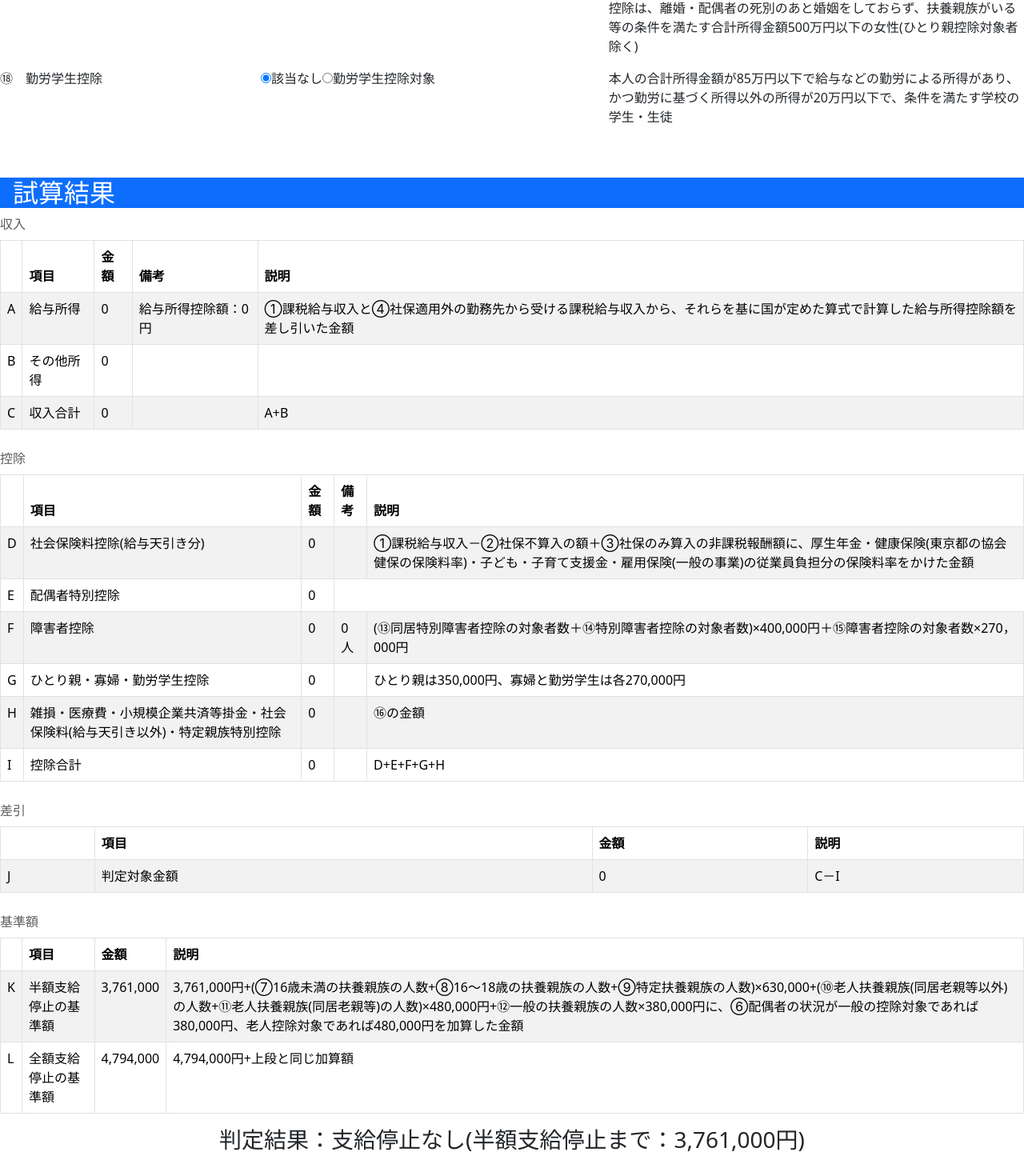
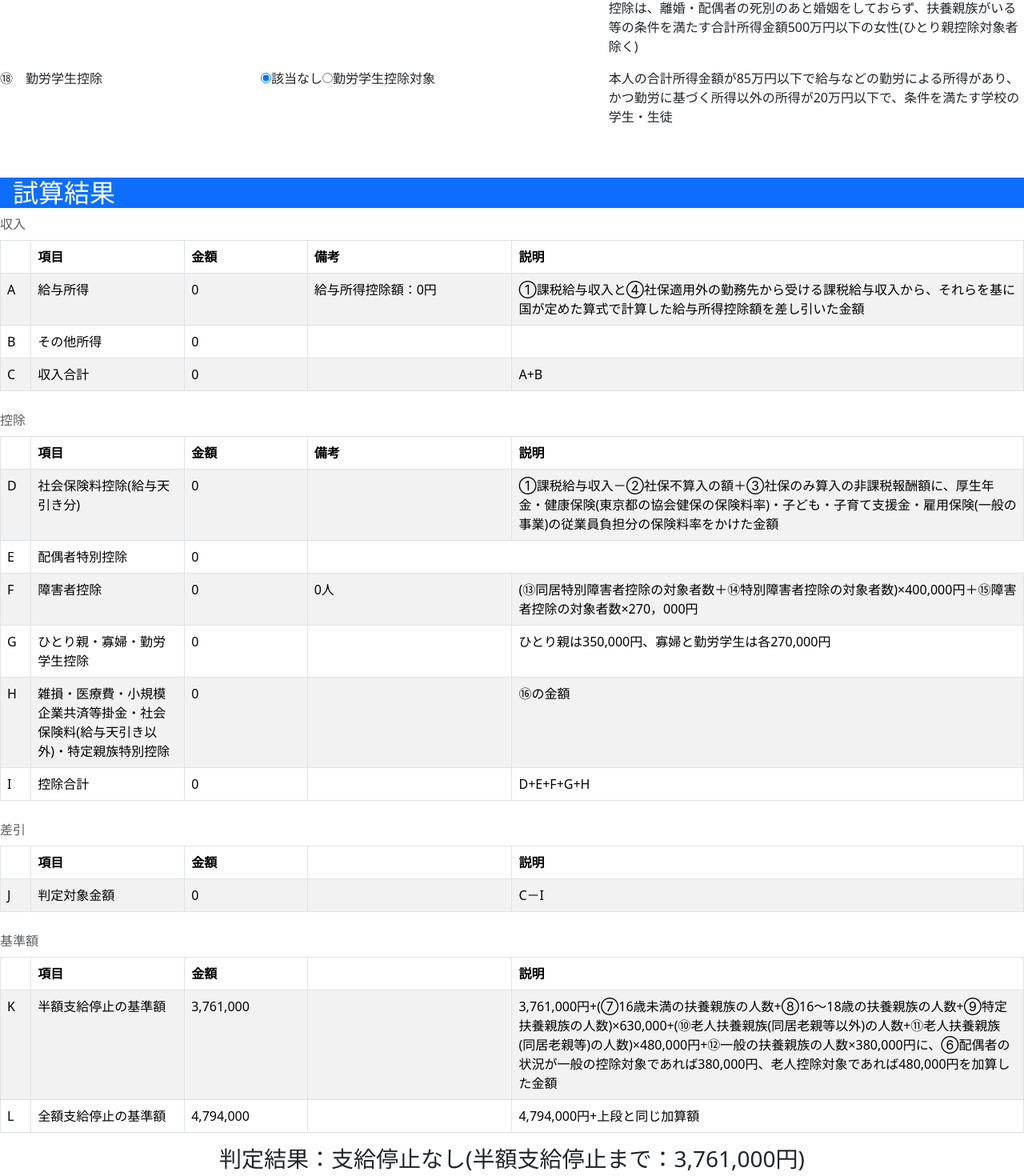
Before and after one commit to actlaboratory/SSS, a React (Vite) app: page / in a window 1280 px wide. Shown: the part 1743-3213 px from the top of the page at 80% size. Built offline with nearby package versions, Linux system fonts and the light colour scheme.

Commit message:
結果票の列幅統一

```diff
--- a/src/App.tsx
+++ b/src/App.tsx
@@ -444,8 +444,15 @@ const App: React.FC = () => {
             </div>
 
             <Table striped bordered hover
-                   style={{captionSide: "top"}}>
+                   style={{captionSide: "top", tableLayout: "fixed"}}>
                 <caption>収入</caption>
+                <colgroup>
+                    <col style={{width: "3%"}} />
+                    <col style={{width: "15%"}} />
+                    <col style={{width: "12%"}} />
+                    <col style={{width: "20%"}} />
+                    <col style={{width: "50%"}} />
+                </colgroup>
                 <thead>
                 <tr>
                     <th></th>
@@ -481,8 +488,15 @@ const App: React.FC = () => {
             </Table>
 
             <Table striped bordered hover
-                   style={{captionSide: "top"}}>
+                   style={{captionSide: "top", tableLayout: "fixed"}}>
                 <caption>控除</caption>
+                <colgroup>
+                    <col style={{width: "3%"}} />
+                    <col style={{width: "15%"}} />
+                    <col style={{width: "12%"}} />
+                    <col style={{width: "20%"}} />
+                    <col style={{width: "50%"}} />
+                </colgroup>
                 <thead>
                 <tr>
                     <th></th>
@@ -540,13 +554,21 @@ const App: React.FC = () => {
             </Table>
 
             <Table striped bordered hover
-                   style={{captionSide: "top"}}>
+                   style={{captionSide: "top", tableLayout: "fixed"}}>
                 <caption>差引</caption>
+                <colgroup>
+                    <col style={{width: "3%"}} />
+                    <col style={{width: "15%"}} />
+                    <col style={{width: "12%"}} />
+                    <col style={{width: "20%"}} />
+                    <col style={{width: "50%"}} />
+                </colgroup>
                 <thead>
                 <tr>
                     <th></th>
                     <th>項目</th>
                     <th>金額</th>
+                    <th></th>
                     <th>説明</th>
                 </tr>
                 </thead>
@@ -555,19 +577,28 @@ const App: React.FC = () => {
                     <td>J</td>
                     <td>判定対象金額</td>
                     <td>{(shotoku - koujo).toLocaleString()}</td>
+                    <td></td>
                     <td>C－I</td>
                 </tr>
                 </tbody>
             </Table>
 
             <Table striped bordered hover
-                   style={{captionSide: "top"}}>
+                   style={{captionSide: "top", tableLayout: "fixed"}}>
                 <caption>基準額</caption>
+                <colgroup>
+                    <col style={{width: "3%"}} />
+                    <col style={{width: "15%"}} />
+                    <col style={{width: "12%"}} />
+                    <col style={{width: "20%"}} />
+                    <col style={{width: "50%"}} />
+                </colgroup>
                 <thead>
                 <tr>
                     <th></th>
                     <th>項目</th>
                     <th>金額</th>
+                    <th></th>
                     <th>説明</th>
                 </tr>
                 </thead>
@@ -576,12 +607,14 @@ const App: React.FC = () => {
                     <td>K</td>
                     <td>半額支給停止の基準額</td>
                     <td>{(3761000 + kasan).toLocaleString()}</td>
+                    <td></td>
                     <td>3,761,000円+(⑦16歳未満の扶養親族の人数+⑧16～18歳の扶養親族の人数+⑨特定扶養親族の人数)×630,000+(⑩老人扶養親族(同居老親等以外)の人数+⑪老人扶養親族(同居老親等)の人数)×480,000円+⑫一般の扶養親族の人数×380,000円に、⑥配偶者の状況が一般の控除対象であれば380,000円、老人控除対象であれば480,000円を加算した金額</td>
                 </tr>
                 <tr>
                     <td>L</td>
                     <td>全額支給停止の基準額</td>
                     <td>{(4794000 + kasan).toLocaleString()}</td>
+                    <td></td>
                     <td>4,794,000円+上段と同じ加算額</td>
                 </tr>
                 </tbody>
```
